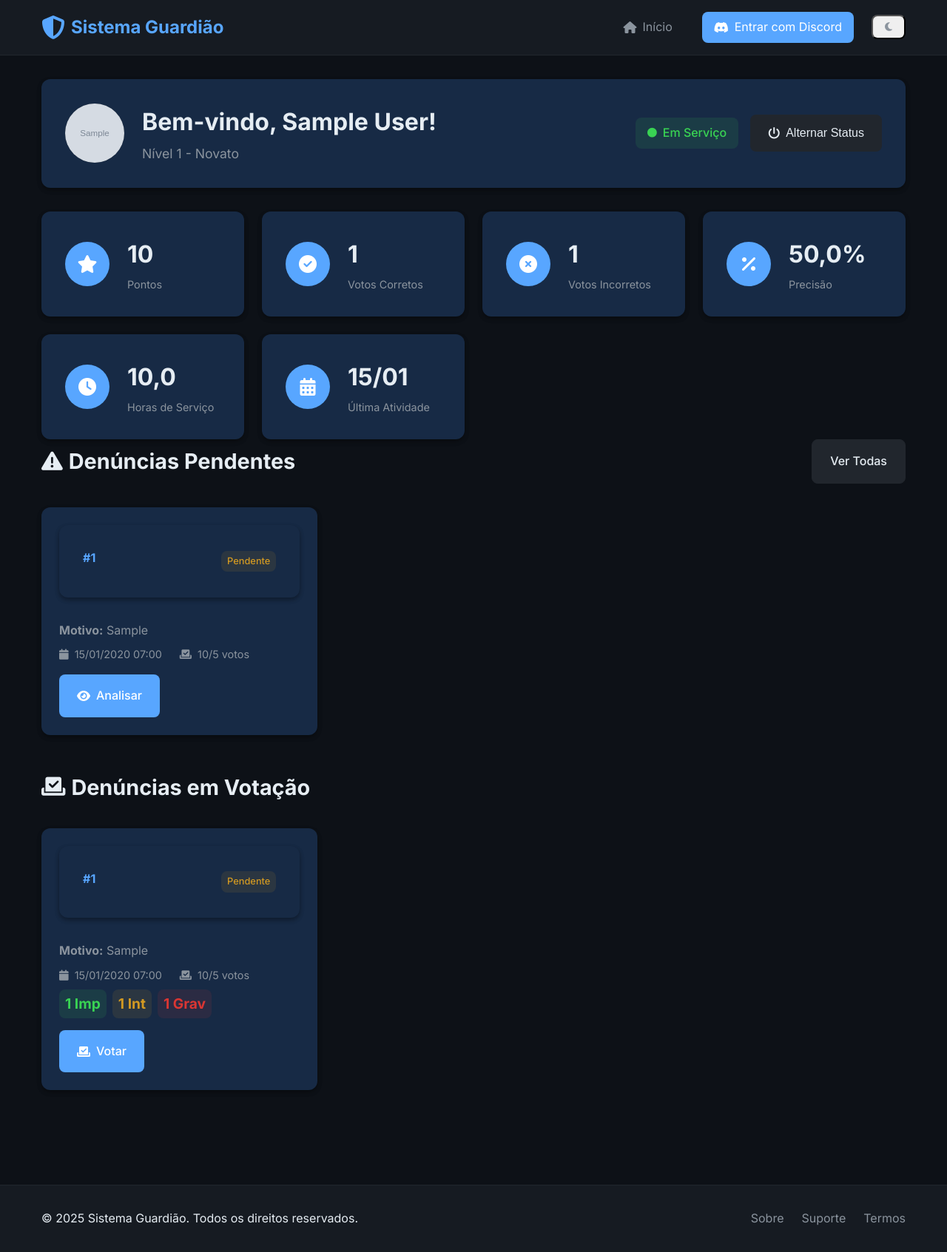
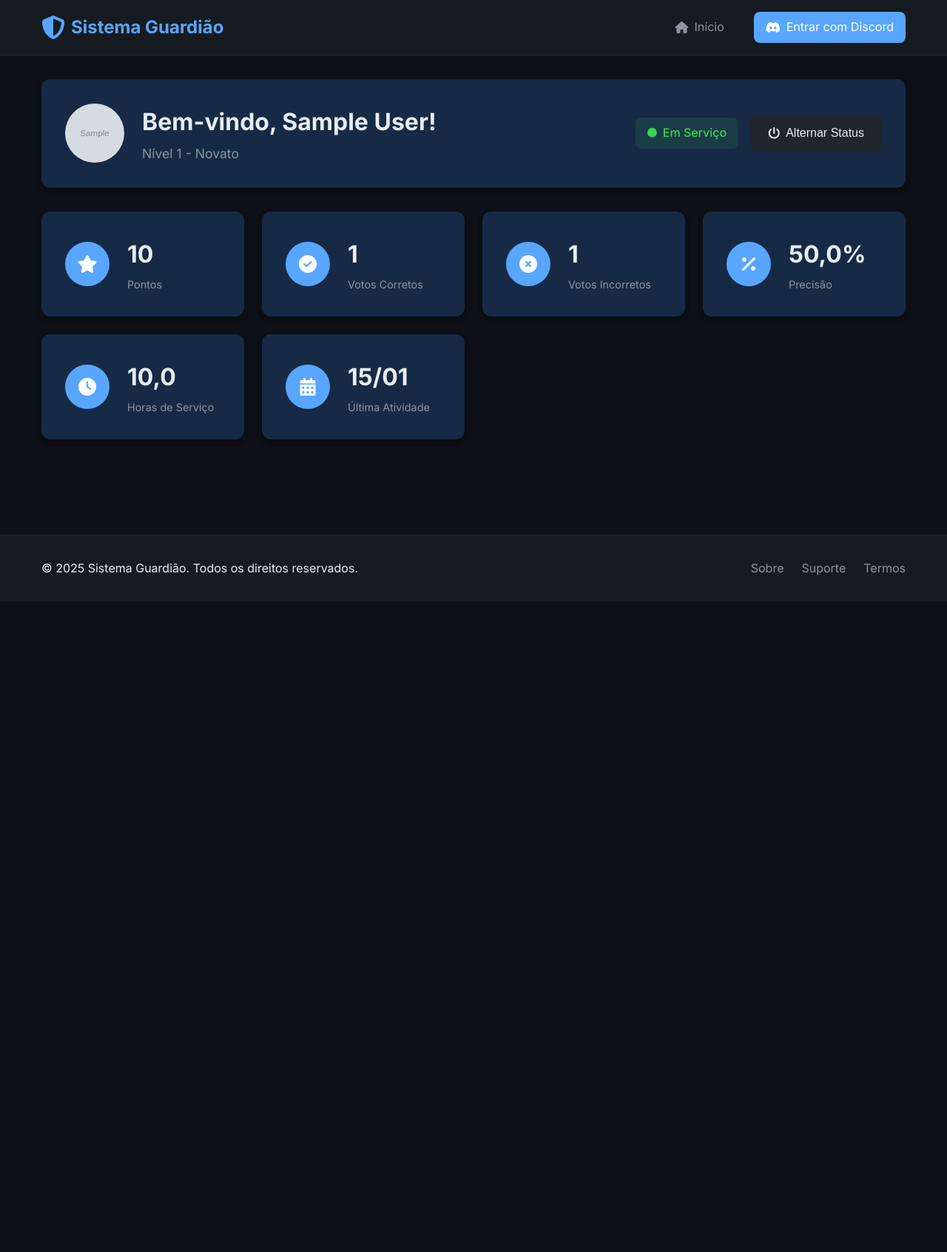
Before and after one commit to Konnak/guardiao, a Django app: template core/templates/core/dashboard.html in a window 1280 px wide. Shown: the whole page at 74% size. After the commit the page ends 778 px from the top, so only its background shows below. Run offline with Django 5.2, Linux system fonts and the light colour scheme; the template is opened without the code that fills it: values that come from a table or form of the project are taken from there, others are empty; tables that the repository leaves empty hold one stand-in row (values such as "Sample post"); grey boxes marked "Sample" are stand-in pictures.

Commit message:
Implementar melhorias no sistema de votação
 PERSISTÊNCIA DE VOTOS:
- Garantir que votos sejam persistidos permanentemente
- Não permitir votos duplicados (verificação dupla)
- Votos ficam cadastrados para sempre na denúncia

 SISTEMA DE FILA INTELIGENTE:
- Enviar denúncia para até 5 guardiões simultaneamente
- Sistema de timeout de 1 minuto para cada guardião
- Reutilizar sessões existentes quando possível
- Prevenir que mais de 5 guardiões abram a mesma denúncia

 VOTOS ANÔNIMOS:
- Mostrar votos registrados sem identificação do guardião
- Exibir apenas a decisão (Improcedente, Intimidou, Grave)
- Lista de votos em tempo real no modal de votação
- Timestamp de cada voto

 PREVENÇÃO DE REABERTURA:
- Guardião não consegue reabrir denúncia após votar
- Verificação dupla: Vote.objects + SessionGuardian
- Mensagens de erro claras para tentativas de reabertura

 LIMPEZA DA INTERFACE:
- Remover menu 'Denúncias' da navegação principal
- Remover seções 'Denúncias Pendentes' e 'Denúncias em Votação' da Dashboard
- Interface mais limpa e focada no sistema de fila

 RESULTADO: Sistema de votação robusto, seguro e eficiente!

```diff
--- a/core/api_views.py
+++ b/core/api_views.py
@@ -605,29 +605,63 @@ def get_pending_report_for_guardian(request, guardian_id):
         if not queue_item:
             return Response({'message': 'Nenhuma denúncia pendente na fila'})
 
-        # Criar nova sessão de votação
-        session = VotingSession.objects.create(
+        # Verificar se já existe sessão ativa para esta denúncia
+        existing_session = VotingSession.objects.filter(
             report=queue_item.report,
-            status='waiting',
-            voting_deadline=timezone.now() + timedelta(minutes=5)
-        )
+            status__in=['waiting', 'voting']
+        ).first()
 
-        # Adicionar Guardião à sessão
-        SessionGuardian.objects.create(
-            session=session,
-            guardian=guardian,
-            is_active=True
-        )
+        if existing_session:
+            # Verificar se o guardião já votou nesta denúncia
+            existing_vote = Vote.objects.filter(
+                report=queue_item.report,
+                guardian=guardian
+            ).exists()
 
-        # Atualizar status da fila
-        queue_item.status = 'assigned'
-        queue_item.assigned_at = timezone.now()
-        queue_item.save()
+            if existing_vote:
+                return Response({
+                    'error': 'Você já votou nesta denúncia anteriormente',
+                    'message': 'Não é possível participar novamente desta denúncia'
+                })
 
-        # Atualizar status da sessão
-        session.status = 'voting'
-        session.started_at = timezone.now()
-        session.save()
+            # Adicionar guardião à sessão existente
+            session_guardian, created = SessionGuardian.objects.get_or_create(
+                session=existing_session,
+                guardian=guardian,
+                defaults={'is_active': True}
+            )
+
+            if not created:
+                return Response({
+                    'error': 'Você já está participando desta sessão',
+                    'message': 'Aguarde sua vez de votar'
+                })
+
+            session = existing_session
+        else:
+            # Criar nova sessão de votação
+            session = VotingSession.objects.create(
+                report=queue_item.report,
+                status='waiting',
+                voting_deadline=timezone.now() + timedelta(minutes=5)
+            )
+
+            # Adicionar Guardião à sessão
+            SessionGuardian.objects.create(
+                session=session,
+                guardian=guardian,
+                is_active=True
+            )
+
+            # Atualizar status da fila
+            queue_item.status = 'assigned'
+            queue_item.assigned_at = timezone.now()
+            queue_item.save()
+
+            # Atualizar status da sessão
+            session.status = 'voting'
+            session.started_at = timezone.now()
+            session.save()
 
         # Retornar dados da sessão
         session_data = {
@@ -842,12 +876,19 @@ def cast_vote_in_session(request):
         session_guardian.voted_at = timezone.now()
         session_guardian.save()
 
-        # Criar voto no sistema antigo (para compatibilidade)
-        Vote.objects.get_or_create(
+        # Criar voto permanente (sempre criar novo, não usar get_or_create)
+        vote, created = Vote.objects.get_or_create(
             report=session.report,
             guardian=guardian,
             defaults={'vote_type': data['vote_type']}
         )
+
+        # Se já existe voto, não permitir votar novamente
+        if not created:
+            return Response(
+                {'error': 'Você já votou nesta denúncia anteriormente'},
+                status=status.HTTP_400_BAD_REQUEST
+            )
 
         # Atualizar contadores da denúncia
         report = session.report
@@ -889,13 +930,25 @@ def cast_vote_in_session(request):
             # Notificar bot para aplicar punição
             # notify_bot_apply_punishment(report) # Desabilitado por enquanto
 
+        # Buscar votos anônimos para mostrar
+        anonymous_votes = []
+        all_votes = Vote.objects.filter(report=session.report).order_by('created_at')
+        for vote in all_votes:
+            anonymous_votes.append({
+                'vote_type': vote.vote_type,
+                'vote_display': vote.get_vote_type_display(),
+                'timestamp': vote.created_at.isoformat()
+            })
+
         return Response({
             'success': True,
             'message': 'Voto registrado com sucesso',
             'vote_type': data['vote_type'],  # Adicionar vote_type na resposta
             'session_completed': session.status == 'completed',
             'votes_count': voted_guardians.count(),
-            'total_active_guardians': active_guardians.count()
+            'total_active_guardians': active_guardians.count(),
+            'anonymous_votes': anonymous_votes,
+            'total_votes': all_votes.count()
         })
 
     except Exception as e:
--- a/core/templates/core/base.html
+++ b/core/templates/core/base.html
@@ -47,10 +47,6 @@
                         <a href="{% url 'dashboard' %}" class="nav-link">
                             <i class="fas fa-tachometer-alt"></i>
                             Dashboard
-                        </a>
-                        <a href="{% url 'reports_list' %}" class="nav-link">
-                            <i class="fas fa-clipboard-list"></i>
-                            Denúncias
                         </a>
                         <a href="{% url 'logout' %}" class="nav-link logout">
                             <i class="fas fa-sign-out-alt"></i>
--- a/core/templates/core/dashboard.html
+++ b/core/templates/core/dashboard.html
@@ -96,117 +96,6 @@
         </div>
     </div>
 
-    <!-- Denúncias Pendentes -->
-    <div class="dashboard-section">
-        <div class="section-header">
-            <h2 class="section-title">
-                <i class="fas fa-exclamation-triangle"></i>
-                Denúncias Pendentes
-            </h2>
-            <a href="{% url 'reports_list' %}" class="btn btn-secondary">
-                Ver Todas
-            </a>
-        </div>
-
-        {% if pending_reports %}
-            <div class="reports-grid">
-                {% for report in pending_reports %}
-                    <div class="report-card">
-                        <div class="report-header">
-                            <div class="report-id">#{{ report.id }}</div>
-                            <div class="report-status status-{{ report.status }}">
-                                {{ report.get_status_display }}
-                            </div>
-                        </div>
-                        <div class="report-content">
-                            <p class="report-reason">
-                                <strong>Motivo:</strong> {{ report.reason|truncatechars:100 }}
-                            </p>
-                            <div class="report-meta">
-                                <span class="report-date">
-                                    <i class="fas fa-calendar"></i>
-                                    {{ report.created_at|date:"d/m/Y H:i" }}
-                                </span>
-                                <span class="report-votes">
-                                    <i class="fas fa-vote-yea"></i>
-                                    {{ report.total_votes }}/5 votos
-                                </span>
-                            </div>
-                        </div>
-                        <div class="report-actions">
-                            <a href="{% url 'report_detail' report.id %}" class="btn btn-primary">
-                                <i class="fas fa-eye"></i>
-                                Analisar
-                            </a>
-                        </div>
-                    </div>
-                {% endfor %}
-            </div>
-        {% else %}
-            <div class="empty-state">
-                <i class="fas fa-clipboard-check"></i>
-                <h3>Nenhuma denúncia pendente</h3>
-                <p>Todas as denúncias foram processadas!</p>
-            </div>
-        {% endif %}
-    </div>
-
-    <!-- Denúncias em Votação -->
-    <div class="dashboard-section">
-        <div class="section-header">
-            <h2 class="section-title">
-                <i class="fas fa-vote-yea"></i>
-                Denúncias em Votação
-            </h2>
-        </div>
-
-        {% if voting_reports %}
-            <div class="reports-grid">
-                {% for report in voting_reports %}
-                    <div class="report-card">
-                        <div class="report-header">
-                            <div class="report-id">#{{ report.id }}</div>
-                            <div class="report-status status-{{ report.status }}">
-                                {{ report.get_status_display }}
-                            </div>
-                        </div>
-                        <div class="report-content">
-                            <p class="report-reason">
-                                <strong>Motivo:</strong> {{ report.reason|truncatechars:100 }}
-                            </p>
-                            <div class="report-meta">
-                                <span class="report-date">
-                                    <i class="fas fa-calendar"></i>
-                                    {{ report.created_at|date:"d/m/Y H:i" }}
-                                </span>
-                                <span class="report-votes">
-                                    <i class="fas fa-vote-yea"></i>
-                                    {{ report.total_votes }}/5 votos
-                                </span>
-                            </div>
-                            <div class="vote-summary">
-                                <span class="vote-count improcedente">{{ report.votes_improcedente }} Imp</span>
-                                <span class="vote-count intimidou">{{ report.votes_intimidou }} Int</span>
-                                <span class="vote-count grave">{{ report.votes_grave }} Grav</span>
-                            </div>
-                        </div>
-                        <div class="report-actions">
-                            <a href="{% url 'report_detail' report.id %}" class="btn btn-primary">
-                                <i class="fas fa-vote-yea"></i>
-                                Votar
-                            </a>
-                        </div>
-                    </div>
-                {% endfor %}
-            </div>
-        {% else %}
-            <div class="empty-state">
-                <i class="fas fa-vote-yea"></i>
-                <h3>Nenhuma denúncia em votação</h3>
-                <p>Você já votou em todas as denúncias disponíveis!</p>
-            </div>
-        {% endif %}
-    </div>
 </div>
 {% endblock %}
 
```
Also changed, not shown: core/static/guardiao/scripts.js (+37 -0 lines), core/views.py (+0 -12 lines).
